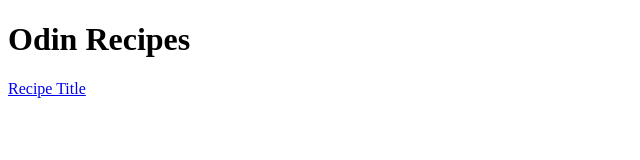
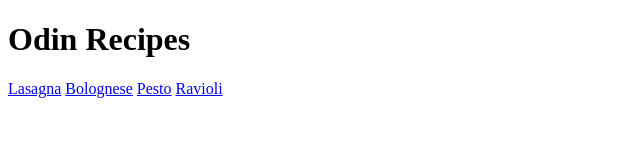
Before and after one commit to chua-bernard/odin-recipes, a plain HTML site: page index.html in a window 1280 px wide. Shown: the whole page, without its empty margins (0-640 px from the left). Drawn offline with Linux system fonts and the light colour scheme.

Commit message:
Linked bolognese.html, pesto.html and ravioli.html

```diff
--- a/index.html
+++ b/index.html
@@ -8,6 +8,9 @@
 </head>
 <body>
     <h1>Odin Recipes</h1>
-    <a href="recipes/lasagna.html">Recipe Title</a>
+    <a href="recipes/lasagna.html">Lasagna</a>
+    <a href="recipes/bolognese.html">Bolognese</a>
+    <a href="recipes/pesto.html">Pesto</a>
+    <a href="recipes/ravioli.html">Ravioli</a>
 </body>
 </html>
```
